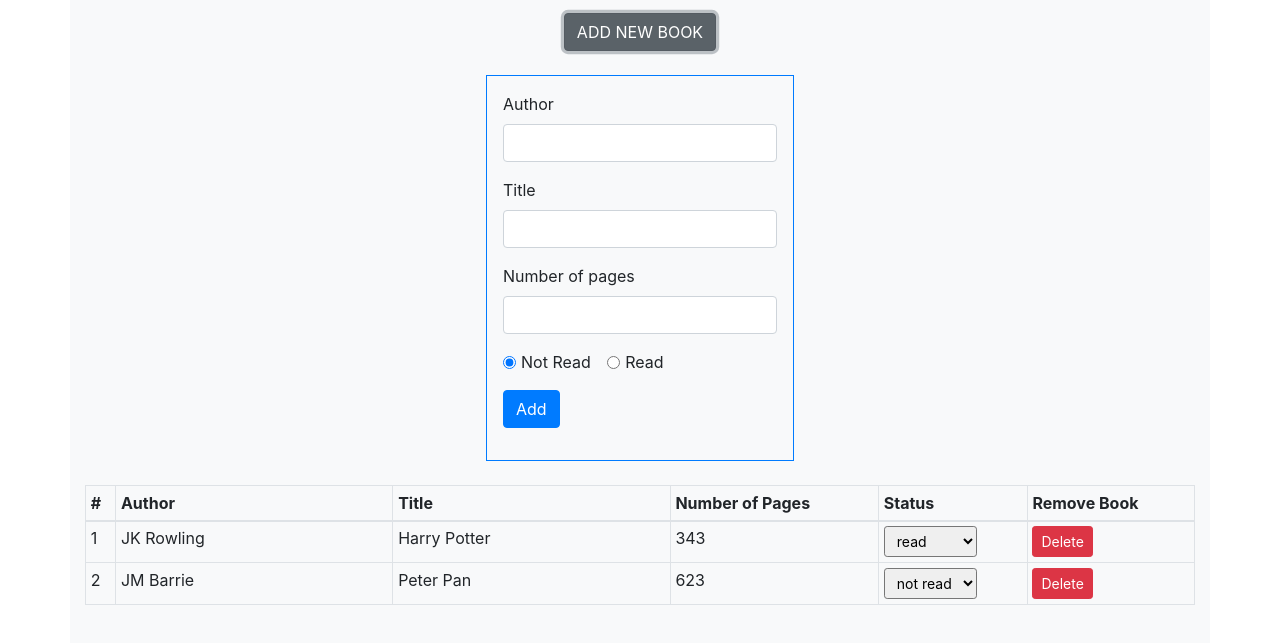
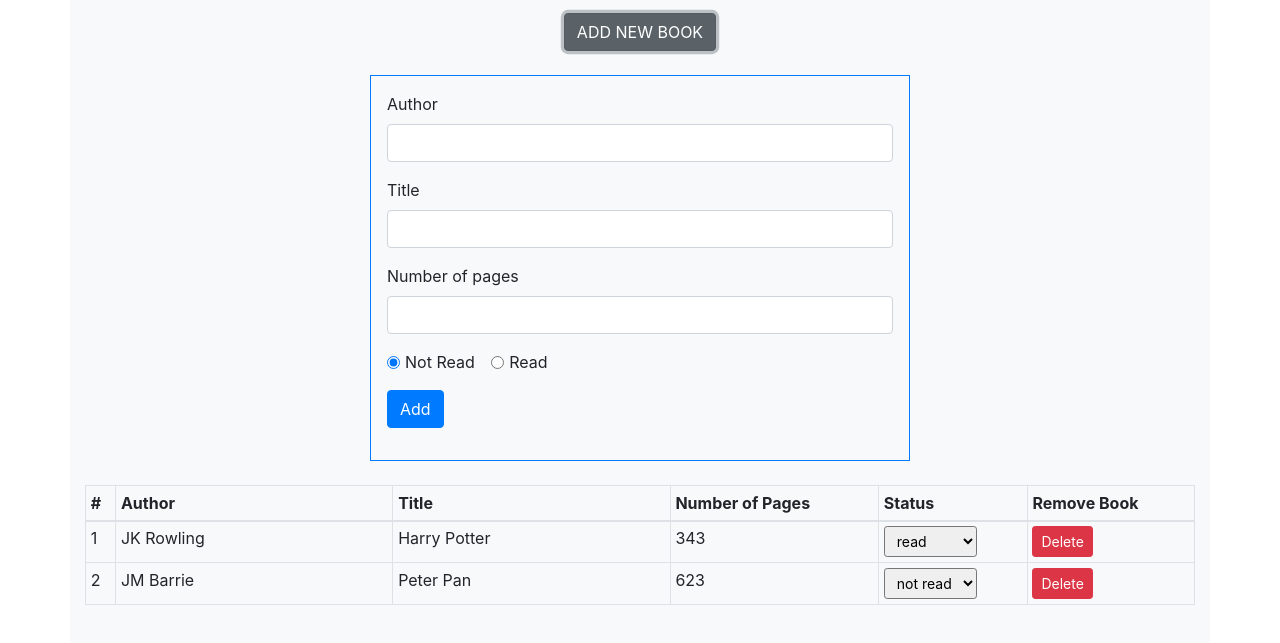
Before and after one commit to Natselane/library, a plain HTML site: page index.html in a window 1280 px wide. Both pictures are taken after a click on the button "ADD NEW BOOK". Shown: the part 67-710 px from the top of the page. Drawn offline with nearby package versions, Linux system fonts and the light colour scheme.

Commit message:
Change width of a form depending on a device

```diff
--- a/index.html
+++ b/index.html
@@ -8,9 +8,10 @@
     <title>Document</title>
 </head>
 <body>
-    <div class="container bg-light">
+    <div class="container main-container bg-light">
         <h1 class="text-primary my-3">The Library</h1>
         <button id="new-book" type="button" class="btn btn-secondary mb-4">ADD NEW BOOK</button>
+        <div class="container">
             <form action="" class="new-book-form p-3 mb-4 border border-primary form-display-none">
                 <div class="form-group form-author">
                     <label for="author" class="w-100">Author</label>
@@ -38,6 +39,7 @@
                     <button type="button" class="btn btn-primary">Add</button>
                 </div>
             </form>
+        </div>
         <table class="table table-bordered table-hover table-sm">
             <thead>
                 <tr>
--- a/style.css
+++ b/style.css
@@ -4,7 +4,7 @@
     padding: 0;
 }
 
-.container {
+.main-container {
     display: flex;
     flex-direction: column;
     align-items: center;
@@ -16,3 +16,10 @@
 .form-display-none {
     display: none;
 }
+
+@media only screen and (min-width: 768px) {
+    .new-book-form {
+        max-width: 50%;
+        margin: auto;
+    }
+}
```
Lines whose indentation alone changed are shown as unchanged.
